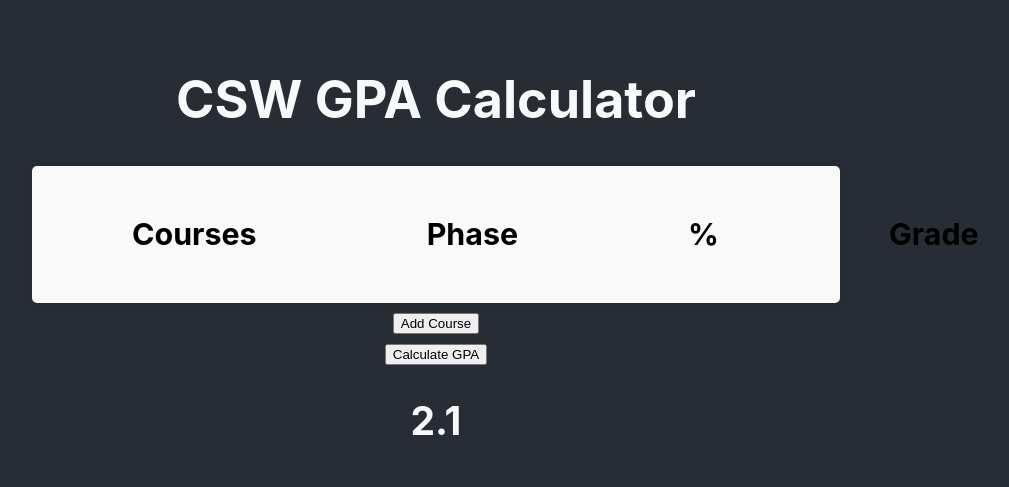
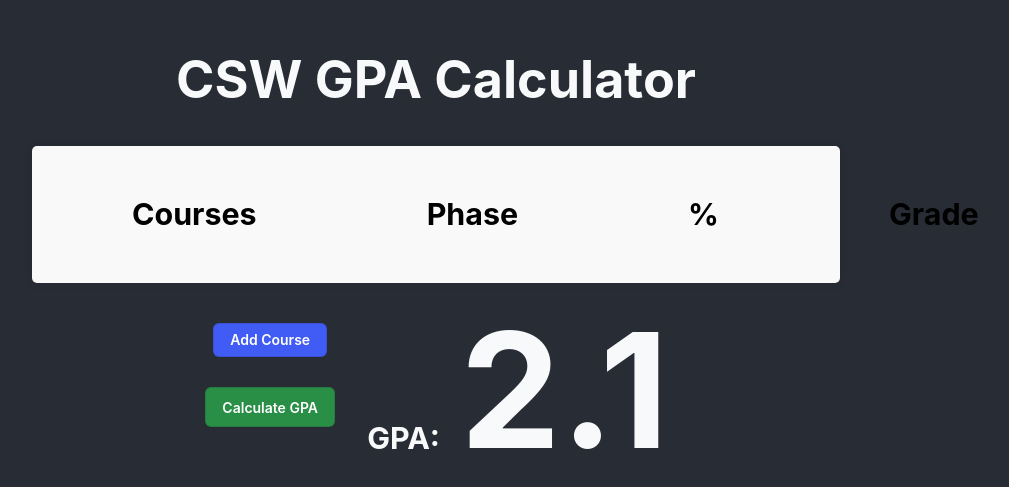
Before and after one commit to burakaliu/CSW-GPA-Calc, a React (Create React App) app: page / in a window 1280 px wide. Shown: the part 145-632 px from the top of the page, without its empty margins (204-1213 px from the left). Built offline with nearby package versions, Linux system fonts and the light colour scheme.

Commit message:
more button styling and primitive delete button

```diff
--- a/src/App.js
+++ b/src/App.js
@@ -1,6 +1,7 @@
 import React, { useState } from 'react';
 import './App.css';
 import { CourseList, AddCourseForm } from './components/CourseList.js';
+import { GPACalculator } from './components/GPACalculator.js';
 
 export function Header() {
   return(
@@ -10,65 +11,6 @@ export function Header() {
   )
 }
 
-function GPACalculator() {
-  const [gpa, setGPA] = useState(Math.round((Math.random() * 4 + 1) * 10) / 10);
-
-  const calculateGPA = () => {
-    let total = 0;
-    let count = 0;
-    let gpa = 0;
-    for (let i = 0; i < document.getElementsByClassName("course-form").length; i++) {
-      let grade = document.getElementsByClassName("course-form")[i].getElementsByClassName("grade")[0].innerText;
-      console.log(grade);
-      let phase = document.getElementsByClassName("course-form")[i].getElementsByClassName("selected")[0].innerText;
-
-      let phaseBoost = 0;
-      if (!isNaN(phaseBoost)) {
-        if (phase === "4"){
-          phaseBoost = 0.25;
-        } else if (phase === "5"){
-          phaseBoost = 0.5;
-        }else if (phase === "AP"){
-          phaseBoost = 1;
-        }
-      }
-
-      console.log(phase);
-
-      if (grade === "A") {
-        total += (4.0 + phaseBoost);
-      } else if (grade === "A-") {
-        total += (3.7 + phaseBoost);
-      } else if (grade === "B+") {
-        total += (3.3 + phaseBoost);
-      } else if (grade === "B") {
-        total += (3.0 + phaseBoost);
-      } else if (grade === "B-") {
-        total += (2.7 + phaseBoost);
-      } else if (grade === "C+") {
-        total += (2.3 + phaseBoost);
-      } else if (grade === "C") {
-        total += (2.0 + phaseBoost);
-      } else if (grade === "C-") {
-        total += (1.7 + phaseBoost);
-      } else if (grade === "D") {
-        total += (1.0 + phaseBoost);
-      } else {
-        total += (0.0 + phaseBoost);
-      }
-      count++;
-    }
-    gpa = total / count;
-    setGPA((Math.round(gpa * 10) / 10).toFixed(1));
-  };
-  return (
-    <div>
-      <button onClick={calculateGPA}>Calculate GPA</button>
-      <h2>{gpa}</h2>
-    </div>
-  );
-};
-
 function App() {
   const [forms, setForms] = useState([]);
   return (
@@ -76,8 +18,7 @@ function App() {
       <header className="App-header">
         <Header />
         <CourseList forms={forms} />
-        <AddCourseForm forms={forms} setForms={setForms} />
-        <GPACalculator />
+        <GPACalculator forms={forms} setForms={setForms} />
       </header>
     </div>
   );
--- a/src/components/CourseList.css
+++ b/src/components/CourseList.css
@@ -11,3 +11,55 @@ h3 {
 .classColLabel {
     padding-left: calc(10vmin);
 }
+
+.add-button {
+    appearance: none;
+  background-color: #405cf5;
+  border: 1px solid rgba(27, 31, 35, .15);
+  border-radius: 6px;
+  box-shadow: rgba(27, 31, 35, .1) 0 1px 0;
+  box-sizing: border-box;
+  color: #fff;
+  cursor: pointer;
+  display: inline-block;
+  font-family: -apple-system,system-ui,"Segoe UI",Helvetica,Arial,sans-serif,"Apple Color Emoji","Segoe UI Emoji";
+  font-size: 14px;
+  font-weight: 600;
+  line-height: 20px;
+  padding: 6px 16px;
+  position: relative;
+  text-align: center;
+  text-decoration: none;
+  user-select: none;
+  -webkit-user-select: none;
+  touch-action: manipulation;
+  vertical-align: middle;
+  white-space: nowrap;
+  margin: 20px;
+}
+
+.add-button:focus:not(:focus-visible):not(.focus-visible) {
+  box-shadow: none;
+  outline: none;
+}
+
+.add-button:hover {
+  background-color: #4246ff;
+}
+
+.add-button:focus {
+  box-shadow: rgba(46, 164, 79, .4) 0 0 0 3px;
+  outline: none;
+}
+
+.add-button:disabled {
+  background-color: #94d3a2;
+  border-color: rgba(27, 31, 35, .1);
+  color: rgba(255, 255, 255, .8);
+  cursor: default;
+}
+
+.add-button:active {
+  background-color: #4246ff;
+  box-shadow: rgba(20, 70, 32, .2) 0 1px 0 inset;
+}
--- a/src/components/CourseList.js
+++ b/src/components/CourseList.js
@@ -1,5 +1,9 @@
 import { Courseform } from "./Courseform";
 import './CourseList.css';
+
+export function CourseAddButton(){
+
+}
 
 export function CourseList({ forms }) {
   return (
@@ -20,11 +24,11 @@ export function CourseList({ forms }) {
 export function AddCourseForm({ forms, setForms }) {
   const handleAddition = () => {
     // Add a new form to the list of forms
-    setForms([...forms, <Courseform key={forms.length} />]);
+    setForms([...forms, <Courseform key={forms.length} forms={forms} setForms={setForms}/>]);
   };
   return (
     <div>
-      <button type="submit" onClick={handleAddition}>
+      <button className="add-button" type="submit" onClick={handleAddition}>
         Add Course
       </button>
     </div>
--- a/src/components/Courseform.css
+++ b/src/components/Courseform.css
@@ -1,9 +1,9 @@
-.course-form{
+.course-form {
   display: flex;
   flex-direction: row;
   align-items: center;
   color: black;
-    background-color: #F8F9FA;
+  background-color: #f8f9fa;
   border-radius: 10px;
   margin-bottom: 20px;
   padding: 10px;
@@ -56,3 +56,37 @@
   margin-right: calc(10vmin - 5px);
   margin-left: calc(10px + 5vmin);
 }
+
+.delete-button {
+  display: none; /* Initially hide the delete button */
+  appearance: none;
+  background-color: #f54040;
+  border: 1px solid rgba(27, 31, 35, .15);
+  border-radius: 6px;
+  box-shadow: rgba(27, 31, 35, .1) 0 1px 0;
+  box-sizing: border-box;
+  color: #fff;
+  cursor: pointer;
+  font-family: -apple-system,system-ui,"Segoe UI",Helvetica,Arial,sans-serif,"Apple Color Emoji","Segoe UI Emoji";
+  font-size: 14px;
+  font-weight: 600;
+  line-height: 20px;
+  padding: 6px 16px;
+  position: relative;
+  text-align: center;
+  text-decoration: none;
+  user-select: none;
+  -webkit-user-select: none;
+  touch-action: manipulation;
+  vertical-align: middle;
+  white-space: nowrap;
+  margin-left: -30px;
+}
+
+.course-form:hover .delete-button {
+  display: inline-block; /* Show the delete button when course-form is hovered over */
+}
+
+.course-form:hover .grade{
+    display: none; /* Hide the grade */
+}
--- a/src/components/Courseform.js
+++ b/src/components/Courseform.js
@@ -1,7 +1,7 @@
 import React, { useState } from "react";
 import "./Courseform.css";
 
-export function Courseform() {
+export function Courseform({ forms, setForms }) {
   const [grade, setGrade] = useState("A");
 
   const handleGradeChange = (e) => {
@@ -10,6 +10,15 @@ export function Courseform() {
       const letterGrade = calculateLetterGrade(newValue);
       setGrade(letterGrade);
     }
+  };
+
+  const handleFormRemove = () => {
+    // Create a copy of the forms array
+    const updatedForms = [...forms];
+    // Remove the last form
+    updatedForms.pop();
+    // Update the state with the modified forms array
+    setForms(updatedForms);
   };
 
   function calculateLetterGrade(grade) {
@@ -37,9 +46,18 @@ export function Courseform() {
   }
 
   return (
-    <form className="course-form">
+    <form
+      className="course-form"
+      onMouseEnter={handleMouseEnter}
+      onMouseLeave={handleMouseLeave}
+    >
       <label>
-        <input className="course-name" type="text" name="name" placeholder="Course name" />
+        <input
+          className="course-name"
+          type="text"
+          name="name"
+          placeholder="Course name"
+        />
       </label>
       <label>
         <CoursePhasing />
@@ -54,6 +72,9 @@ export function Courseform() {
         />
       </label>
       <label>
+        <button className="delete-button" onClick={handleFormRemove}>
+          Remove
+        </button>
         <p className="grade">{grade}</p>
       </label>
     </form>
--- /dev/null
+++ b/src/components/GPACalculator.css
@@ -0,0 +1,77 @@
+.calc-button {
+  appearance: none;
+  background-color: #298e46;
+  border: 1px solid rgba(27, 31, 35, 0.15);
+  border-radius: 6px;
+  box-shadow: rgba(27, 31, 35, 0.1) 0 1px 0;
+  box-sizing: border-box;
+  color: #fff;
+  cursor: pointer;
+  display: inline-block;
+  font-family: -apple-system, system-ui, "Segoe UI", Helvetica, Arial,
+    sans-serif, "Apple Color Emoji", "Segoe UI Emoji";
+  font-size: 14px;
+  font-weight: 600;
+  line-height: 20px;
+  padding: 10px 16px;
+  position: relative;
+  text-align: center;
+  text-decoration: none;
+  user-select: none;
+  -webkit-user-select: none;
+  touch-action: manipulation;
+  vertical-align: middle;
+  white-space: nowrap;
+  margin: 10px;
+  height: 40px;
+}
+
+.calc-button:focus:not(:focus-visible):not(.focus-visible) {
+  box-shadow: none;
+  outline: none;
+}
+
+.calc-button:hover {
+  background-color: #2c974b;
+}
+
+.calc-button:focus {
+  box-shadow: rgba(46, 164, 79, 0.4) 0 0 0 3px;
+  outline: none;
+}
+
+.calc-button:disabled {
+  background-color: #94d3a2;
+  border-color: rgba(27, 31, 35, 0.1);
+  color: rgba(255, 255, 255, 0.8);
+  cursor: default;
+}
+
+.calc-button:active {
+  background-color: #298e46;
+  box-shadow: rgba(20, 70, 32, 0.2) 0 1px 0 inset;
+}
+
+.gpa-label{
+    display: flex;
+    justify-content:flex-end;
+    flex-direction: column;
+    padding: 10px;
+}
+
+.actual-gpa{
+    align-items: start;
+    padding: 0px;
+    margin: 10px;
+    font-size: 20vmin;
+}
+
+.gpa-container {
+    display: flex;
+    flex-direction: row;
+}
+
+.button-container {
+    margin-top: 20px;
+    margin-right: 10px;
+}
--- /dev/null
+++ b/src/components/GPACalculator.js
@@ -0,0 +1,84 @@
+import React, { useState } from "react";
+import { AddCourseForm } from "./CourseList";
+import "./GPACalculator.css";
+
+export function GPACalculator({ forms, setForms }) {
+  const [gpa, setGPA] = useState(Math.round((Math.random() * 4 + 1) * 10) / 10);
+
+  const calculateGPA = () => {
+    let total = 0;
+    let count = 0;
+    let gpa = 0;
+    for (
+      let i = 0;
+      i < document.getElementsByClassName("course-form").length;
+      i++
+    ) {
+      let grade = document
+        .getElementsByClassName("course-form")
+        [i].getElementsByClassName("grade")[0].innerText
+        ? document
+            .getElementsByClassName("course-form")
+            [i].getElementsByClassName("grade")[0].innerText
+        : "A";
+      console.log(grade);
+      let phase = document
+        .getElementsByClassName("course-form")
+        [i].getElementsByClassName("selected")[0]
+        ? document
+            .getElementsByClassName("course-form")
+            [i].getElementsByClassName("selected")[0].innerText
+        : 4;
+
+      let phaseBoost = 0;
+      if (!isNaN(phaseBoost)) {
+        if (phase === "4") {
+          phaseBoost = 0.25;
+        } else if (phase === "5") {
+          phaseBoost = 0.5;
+        } else if (phase === "AP") {
+          phaseBoost = 1;
+        }
+      }
+
+      console.log(phase);
+
+      if (grade === "A") {
+        total += 4.0 + phaseBoost;
+      } else if (grade === "A-") {
+        total += 3.7 + phaseBoost;
+      } else if (grade === "B+") {
+        total += 3.3 + phaseBoost;
+      } else if (grade === "B") {
+        total += 3.0 + phaseBoost;
+      } else if (grade === "B-") {
+        total += 2.7 + phaseBoost;
+      } else if (grade === "C+") {
+        total += 2.3 + phaseBoost;
+      } else if (grade === "C") {
+        total += 2.0 + phaseBoost;
+      } else if (grade === "C-") {
+        total += 1.7 + phaseBoost;
+      } else if (grade === "D") {
+        total += 1.0 + phaseBoost;
+      } else {
+        total += 0.0 + phaseBoost;
+      }
+      count++;
+    }
+    gpa = total / count;
+    setGPA((Math.round(gpa * 10) / 10).toFixed(1));
+  };
+  return (
+    <div className="gpa-container">
+      <div className="button-container">
+        <AddCourseForm forms={forms} setForms={setForms} />
+        <button className="calc-button" onClick={calculateGPA}>
+          Calculate GPA
+        </button>
+      </div>
+      <h3 className="gpa-label">GPA: </h3>
+      <h2 className="actual-gpa">{gpa}</h2>
+    </div>
+  );
+}
```
Lines whose indentation alone changed are shown as unchanged.
